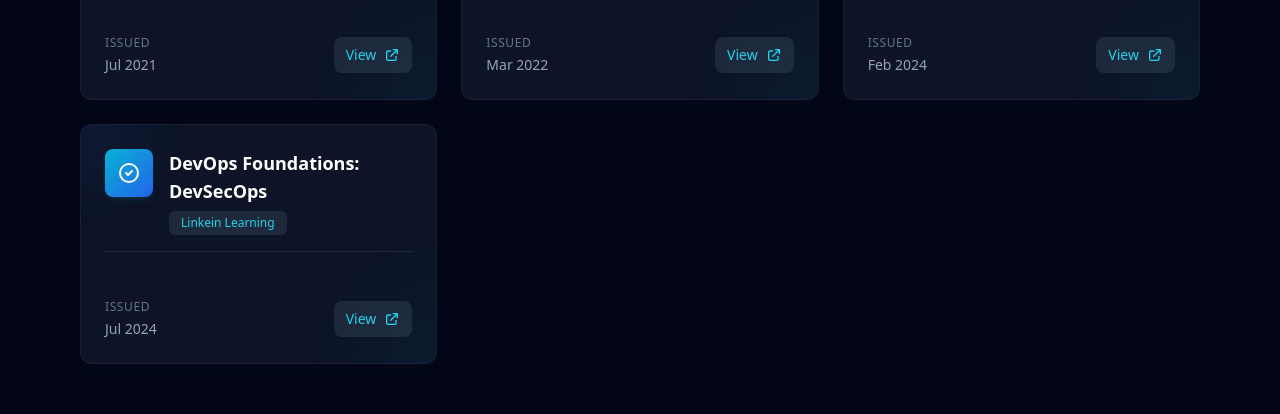
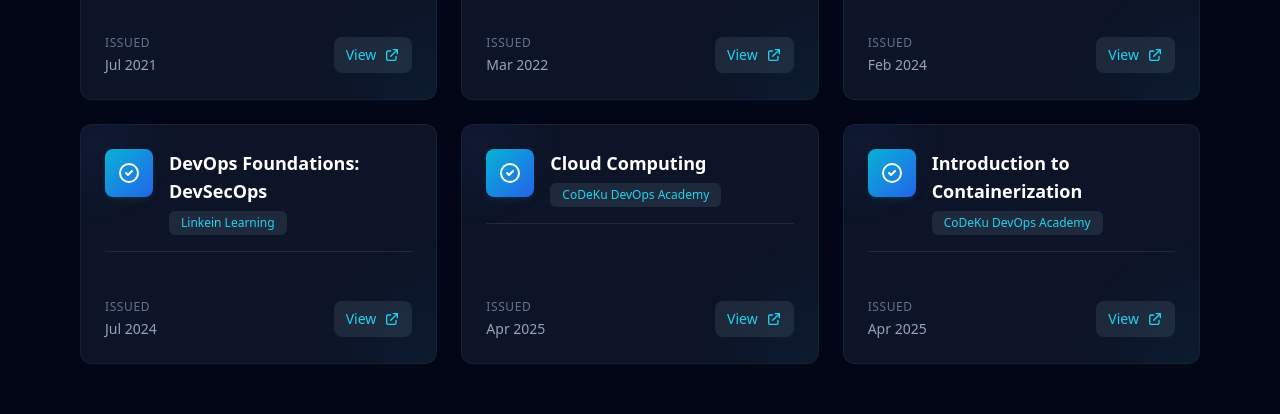
Before and after one commit to PathumLD/PathumLD-Portfolio, a React (Vite) app: page / in a window 1280 px wide. Shown: the part 2480-2894 px from the top of the page. Built offline with nearby package versions, Linux system fonts and the light colour scheme.

Commit message:
Added certificates

```diff
--- a/src/data/CertificateData.js
+++ b/src/data/CertificateData.js
@@ -6,6 +6,7 @@ export const certificatesData = [
       link: 'https://www.linkedin.com/posts/pathumld_web-design-for-beginners-activity-7071789407401361408-E6Un?utm_source=share&utm_medium=member_desktop',
       date: 'June 2023',
     },
+
     {
       id: 2,
       name: '.Net Fullstack Foundation',
@@ -13,6 +14,7 @@ export const certificatesData = [
       link: 'https://coursera.org/share/eeba672b0e6cfdb0e74ad7b9c3c1a474',
       date: 'Mar 2024',
     },
+
     {
       id: 3,
       name: 'Building Web APIs with ASP.Net Core',
@@ -20,6 +22,7 @@ export const certificatesData = [
       link: 'https://www.linkedin.com/posts/pathumld_certificate-of-completion-activity-7148395656703791104-sd5y?utm_source=share&utm_medium=member_desktop',
       date: 'Jan 2024',
     },
+
     {
       id: 4,
       name: 'Introduction to JavaScript',
@@ -27,6 +30,7 @@ export const certificatesData = [
       link: 'https://www.linkedin.com/posts/pathumld_introduction-to-javascript-activity-7071789945169850368-OJUn?utm_source=share&utm_medium=member_desktop',
       date: 'Jun 2023',
     },
+
     {
       id: 5,
       name: 'SQL Basic',
@@ -34,6 +38,7 @@ export const certificatesData = [
       link: 'https://www.hackerrank.com/certificates/4babb86f615d',
       date: 'Jun 2023',
     },
+
     {
       id: 6,
       name: 'SQL Intermediate',
@@ -41,6 +46,7 @@ export const certificatesData = [
       link: 'https://www.hackerrank.com/certificates/554c5d0c45f6',
       date: 'Jun 2023',
     },
+
     {
       id: 7,
       name: 'Introduction to Cyber Security',
@@ -48,6 +54,7 @@ export const certificatesData = [
       link: 'https://www.credly.com/badges/02c1a29f-a5a1-469b-ba8a-e1a7c3894d68?source=linked_in_profile',
       date: 'Jul 2021',
     },
+
     {
       id: 8,
       name: 'Cyber Security Essentials',
@@ -55,6 +62,7 @@ export const certificatesData = [
       link: 'https://www.credly.com/badges/0c1f1c08-3365-4366-83f9-0578d4d745f1?source=linked_in_profile',
       date: 'Mar 2022',
     },
+
     {
       id: 9,
       name: 'Career Essentials in Cybersecurity',
@@ -62,6 +70,7 @@ export const certificatesData = [
       link: 'https://www.linkedin.com/posts/pathumld_certificate-activity-7162897416189362176-2GQq?utm_source=share&utm_medium=member_desktop',
       date: 'Feb 2024',
     },
+
     {
       id: 10,
       name: 'DevOps Foundations: DevSecOps',
@@ -69,4 +78,21 @@ export const certificatesData = [
       link: 'https://www.linkedin.com/posts/pathumld_certificate-of-completion-activity-7213607869223428096-1rdq?utm_source=share&utm_medium=member_desktop',
       date: 'Jul 2024',
     },
+
+    {
+      id: 11,
+      name: 'Cloud Computing',
+      issuer: 'CoDeKu DevOps Academy',
+      link: 'https://www.linkedin.com/posts/pathumld_cloudcomputing-containerization-devops-activity-7326573099204628480-HsKJ?utm_source=share&utm_medium=member_desktop&rcm=ACoAADbSQqUBAvBBb56O1Zk6240l5m1Z7jq2CfU',
+      date: 'Apr 2025',
+    },
+
+    {
+      id: 12,
+      name: 'Introduction to Containerization',
+      issuer: 'CoDeKu DevOps Academy',
+      link: 'https://www.linkedin.com/posts/pathumld_cloudcomputing-containerization-devops-activity-7326573099204628480-HsKJ?utm_source=share&utm_medium=member_desktop&rcm=ACoAADbSQqUBAvBBb56O1Zk6240l5m1Z7jq2CfU',
+      date: 'Apr 2025',
+    },
+
   ];
```
